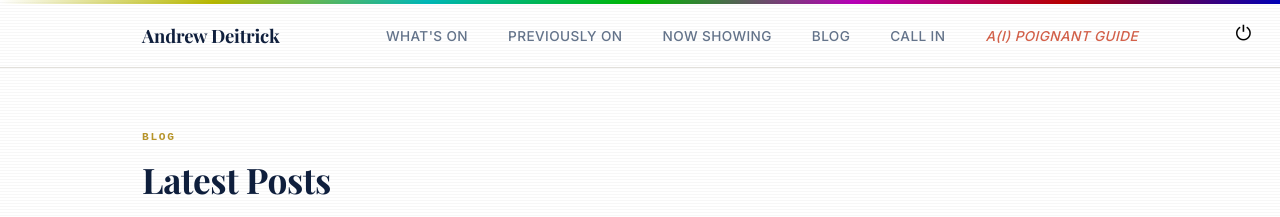
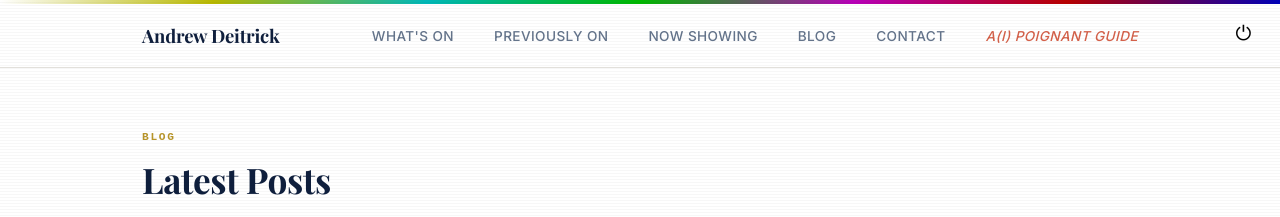
Before and after one commit to andrewdeitrick/andrewdeitrick.com, a Jekyll site: the page built from blog/index.html, in a window 1280 px wide. Shown: the top 217 px of the page. Built offline with Jekyll 4.4.1, drawn with Linux system fonts in a browser that asks for light colours.

Commit message:
Change nav link back to Contact
Co-Authored-By: Claude Opus 4.6 (1M context) <noreply@anthropic.com>

```diff
--- a/_includes/nav.html
+++ b/_includes/nav.html
@@ -7,7 +7,7 @@
       <li><a href="/#experience">Previously On</a></li>
       <li><a href="/#portfolio">Now Showing</a></li>
       <li><a href="/blog/">Blog</a></li>
-      <li><a href="/#contact">Call In</a></li>
+      <li><a href="/#contact">Contact</a></li>
       <li><a href="https://aipoignantguide.com" class="nav-poignant" target="_blank" rel="noopener">A(i) Poignant Guide</a></li>
     </ul>
   </div>
```
